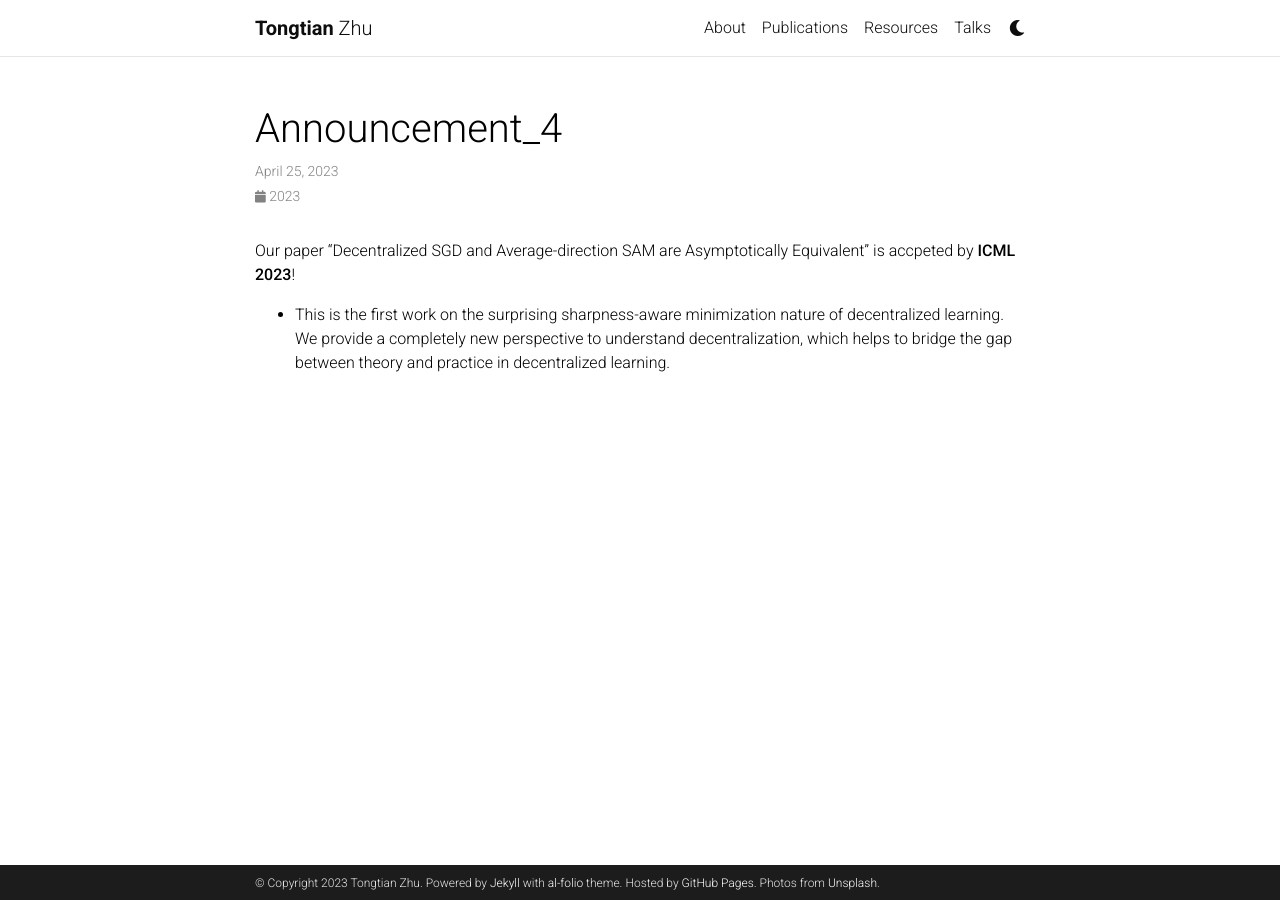
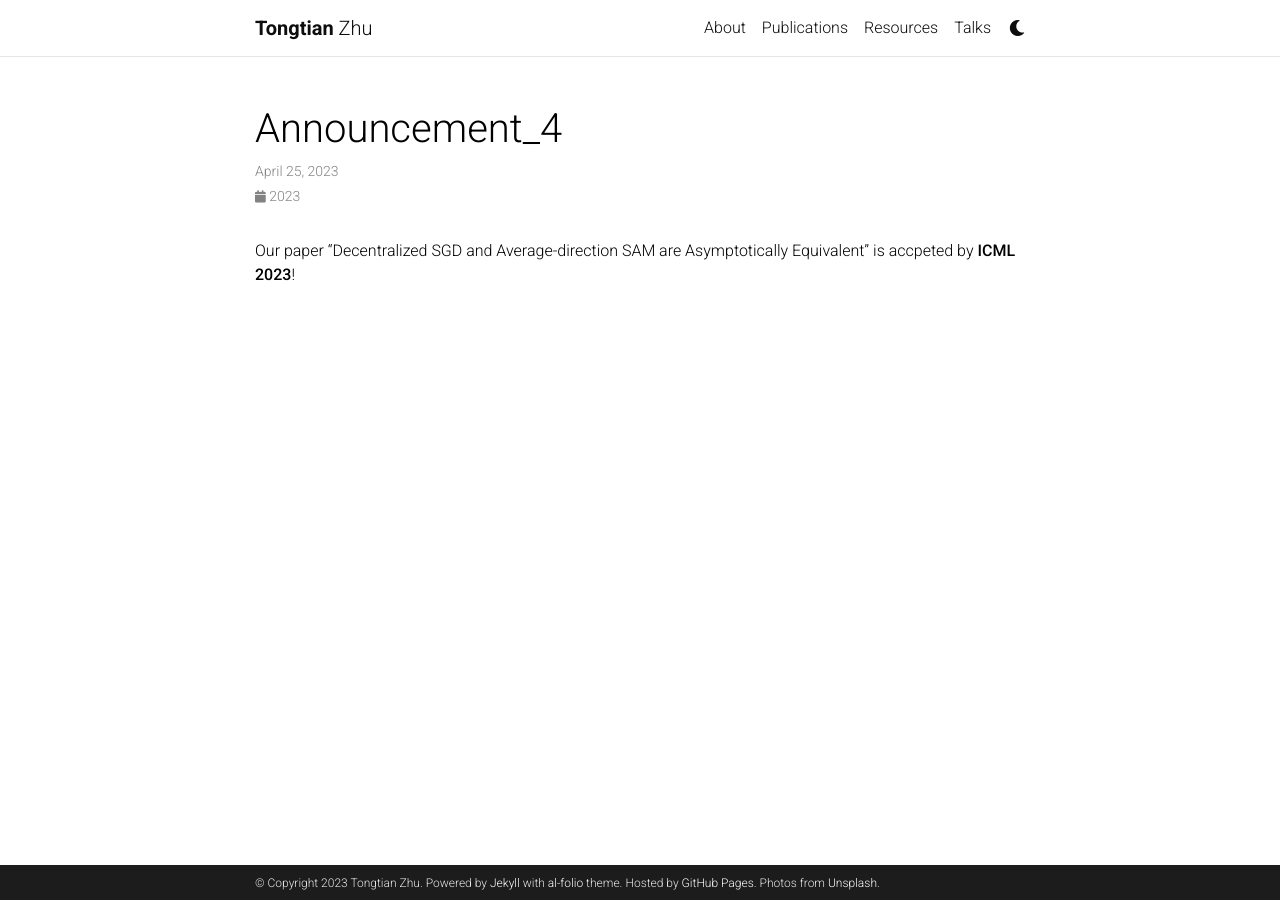
Before and after one commit to Raiden-Zhu/Raiden-Zhu.github.io, a Jekyll site: the page built from _news/announcement_4.md, in a window 1280 px wide. Built offline with Jekyll 4.4.1, drawn with Linux system fonts in a browser that asks for light colours; comment, search, counter and statistics services are not loaded; a style sheet for code colours, icons or effects is not loaded.

Commit message:
Update announcement_4.md

```diff
--- a/_news/announcement_4.md
+++ b/_news/announcement_4.md
@@ -6,4 +6,3 @@ related_posts: false
 ---
 
 Our paper "Decentralized SGD and Average-direction SAM are Asymptotically Equivalent" is accpeted by **ICML 2023**!
-- This is the first work on the surprising sharpness-aware minimization nature of decentralized learning. We provide a completely new perspective to understand decentralization, which helps to bridge the gap between theory and practice in decentralized learning.
```
